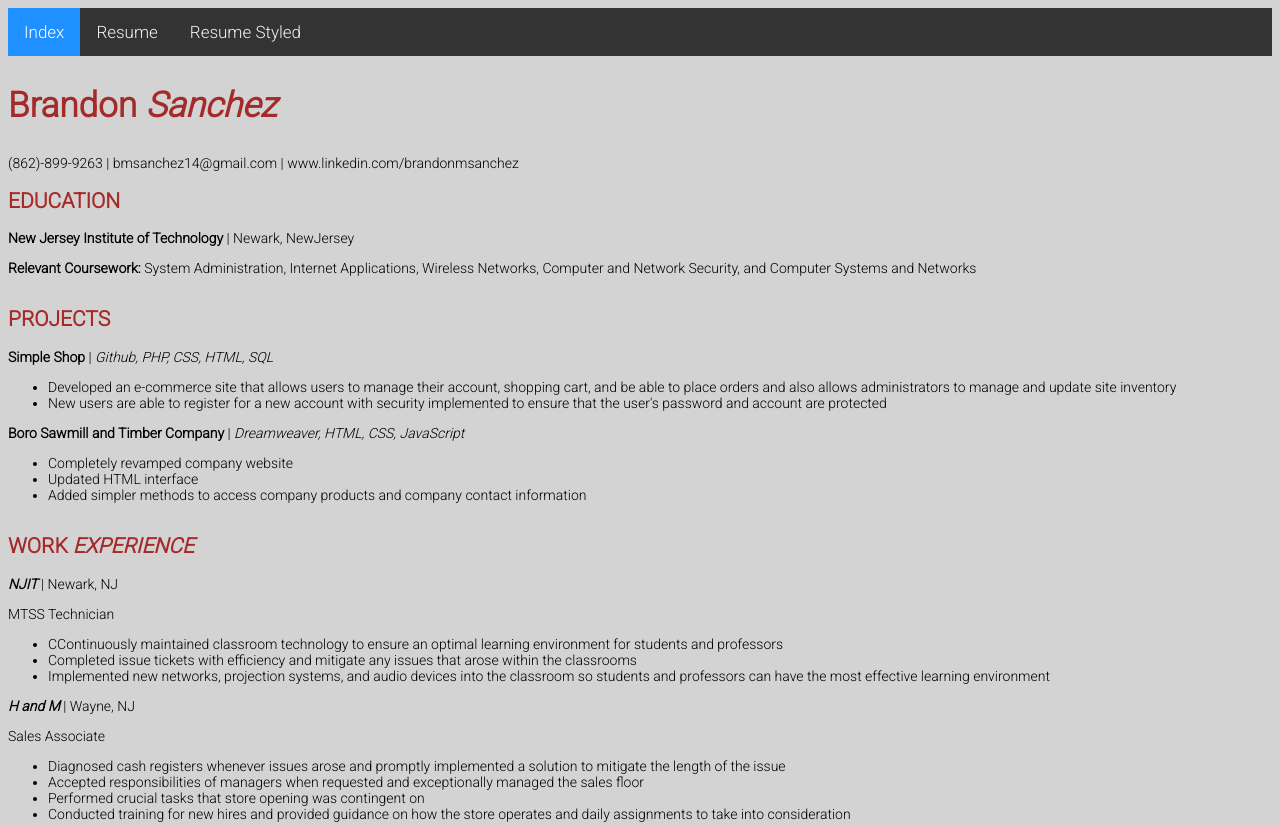
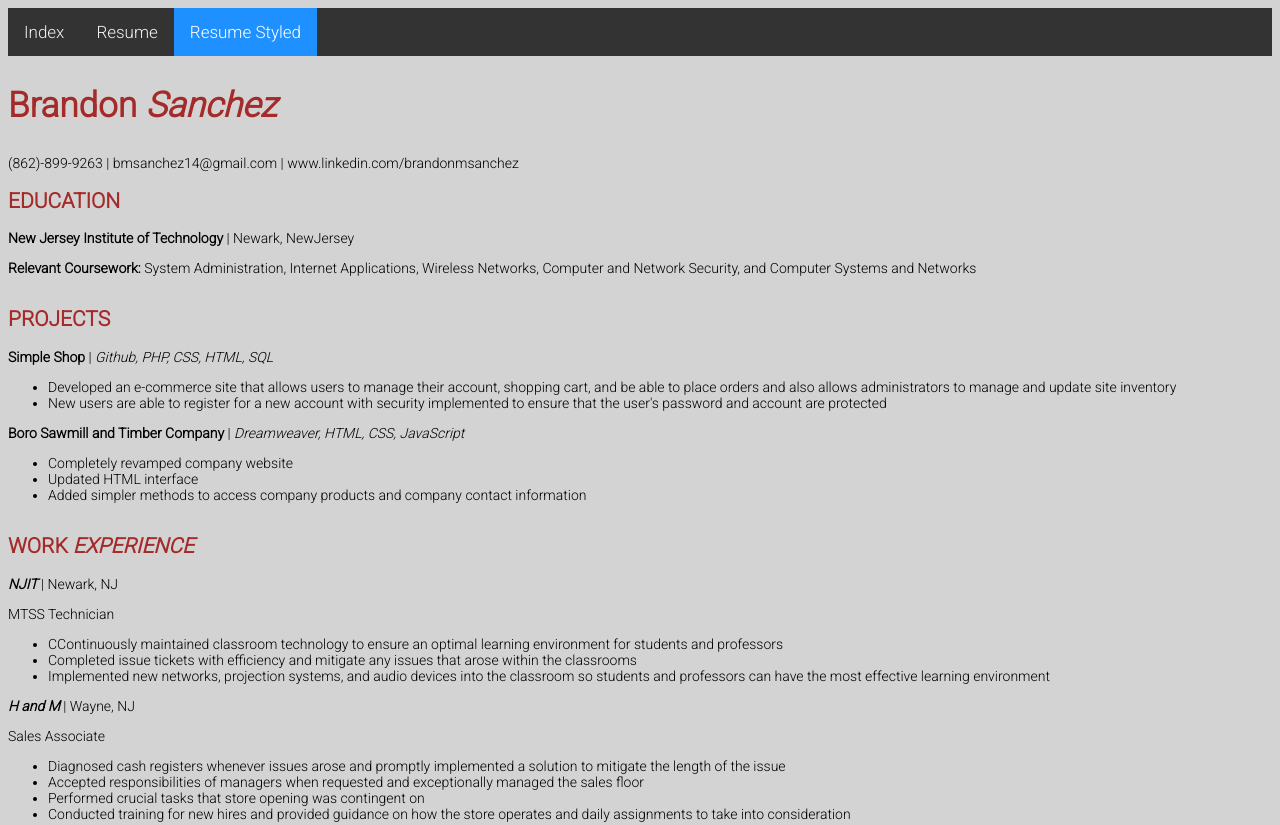
Before and after one commit to bs585/bs585.github.io, a plain HTML site: page Module3_resume_styled.html in a window 1280 px wide. Shown: the top 825 px of the page. Drawn offline with Linux system fonts and the light colour scheme.

Commit message:
updating pages. index.html now exists

```diff
--- a/Module3_resume_styled.html
+++ b/Module3_resume_styled.html
@@ -93,9 +93,9 @@ footer {
     </head>
 <body>
  <div class="topnav">
-  <a class="active" href="Module1_index.html">Index</a>
+  <a href="index.html">Index</a>
   <a href="Module2_resume.html">Resume</a>
-  <a href="Module3_resume_styled.html">Resume Styled</a>
+  <a class="active" href="Module3_resume_styled.html">Resume Styled</a>
 </div>
 
 
```
Also changed, not shown: Module2_resume.html (+1 -1 lines), index.html (renamed from Module1_index.html, +1 -1 lines).
